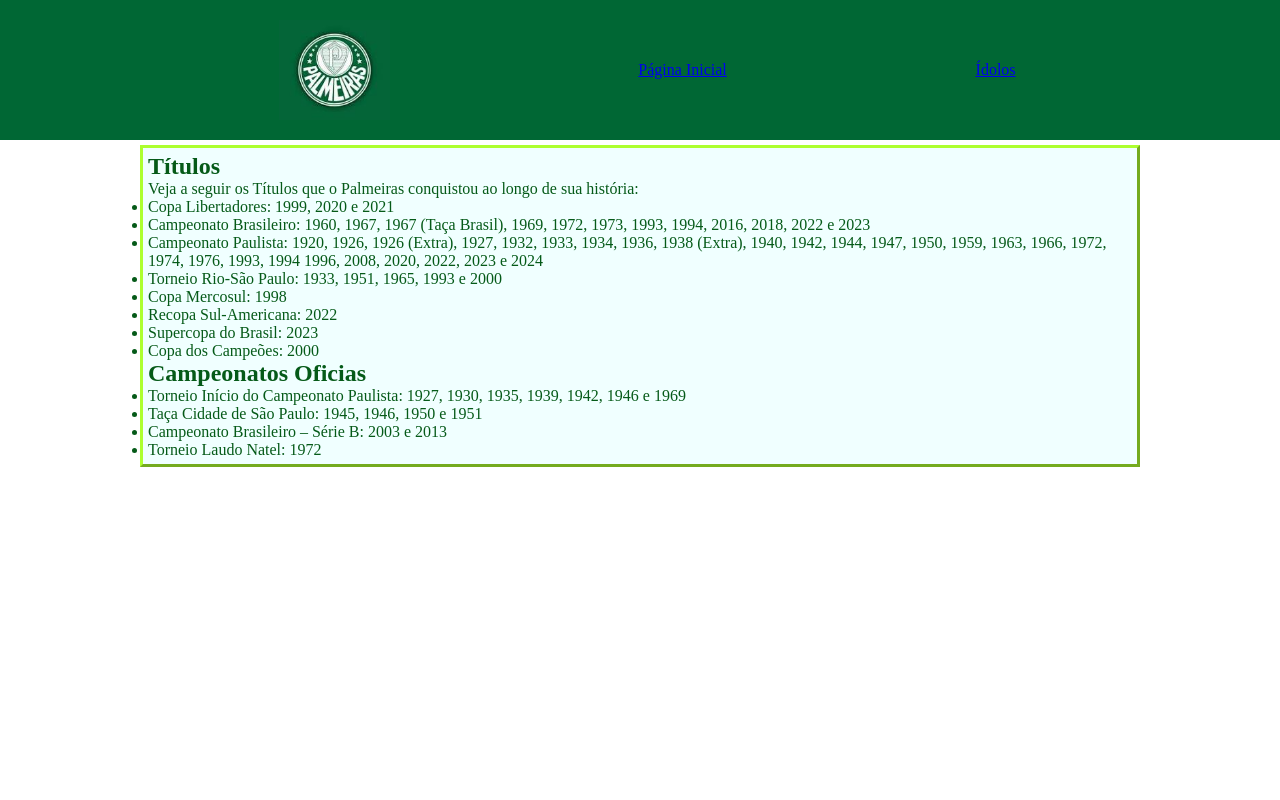
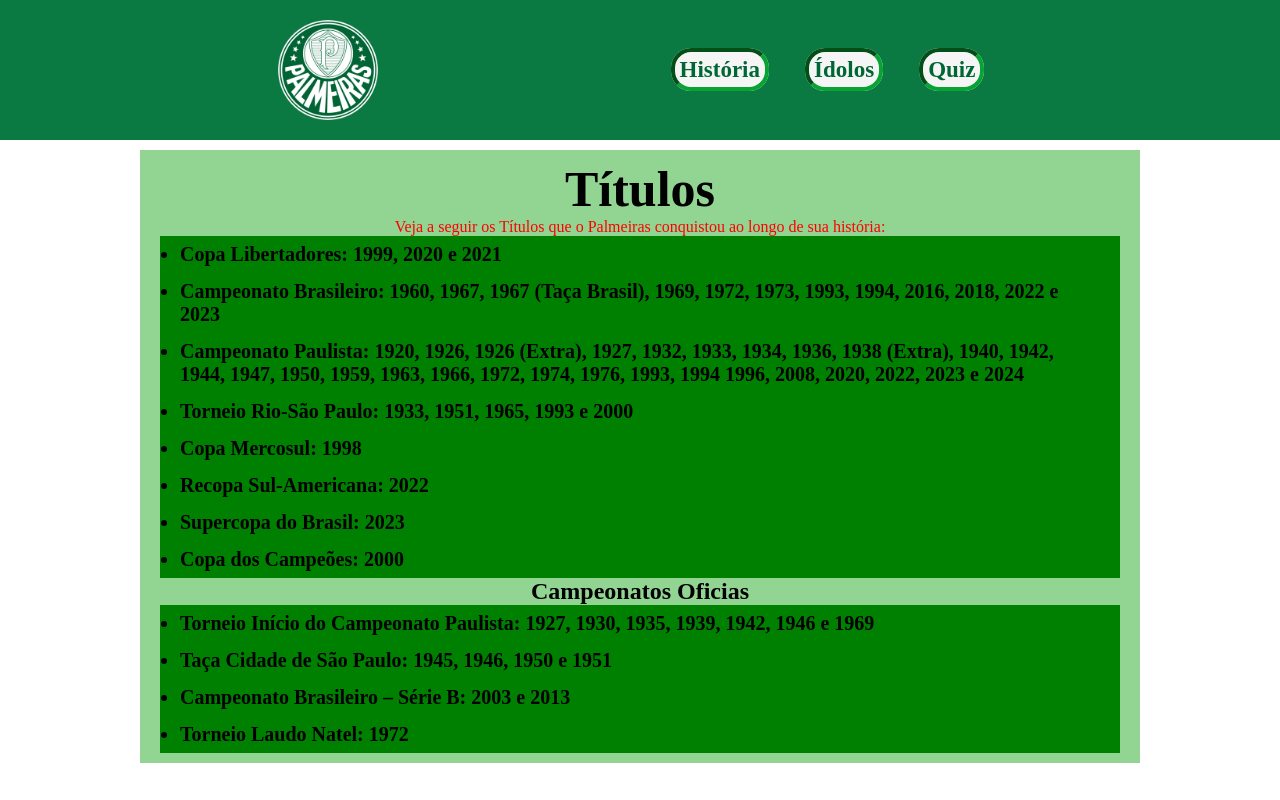
Before and after one commit to samuel19-14/palmeiras-projeto, a plain HTML site: page pages/titulos.html in a window 1280 px wide. Drawn offline with Linux system fonts and the light colour scheme; files that its build step writes are made by us from their sources.

Commit message:
um pouco da pagina titulos (muito feio)

```diff
--- a/pages/idolos.css
+++ b/pages/idolos.css
@@ -13,7 +13,7 @@
 }
 
 header {
-     background: rgb(0, 103, 52);
+     background: rgb(10, 122, 66);
      position: fixed;
      width: 100%;
      z-index: 10;
@@ -28,21 +28,20 @@
     align-items: center;
     img {
         height: 10rem;
-        margin-left: 1.5rem;
     }
 }
 
 ul {
     display: flex;
     justify-content: space-around;
-    width: 40rem;
+    width: 35rem;
     list-style: none;
     li {
         a {
             padding: .5rem;
             font-size: 2.3rem;
             font-weight: 700;
-            border: .4rem solid rgb(3, 170, 70);
+            border: .4rem inset rgb(7, 163, 51);
             border-radius: 2rem;
             text-decoration: none;
             color: rgb(0, 103, 52);
@@ -100,6 +99,7 @@
         height: 30rem;
         width: 30rem;
         border-radius: 50%;
+        border: .3rem solid;
     }
     .text-container {
         display: flex;
@@ -114,6 +114,7 @@
     p {
         width: 50rem;
         font-size: 2.3rem;
+        line-height: 3rem;
         text-align: justify;
     }
 }
--- /dev/null
+++ b/pages/titulos.css
@@ -0,0 +1,85 @@
+* {
+    margin: 0;
+    padding: 0;
+    box-sizing: border-box;
+}
+
+:root {
+    font-size: 62.5%;
+}
+
+body {
+    font-size: 1.6rem;
+}
+
+header {
+    background-color: rgb(10, 122, 66);
+    position: fixed;
+    width: 100%;
+    z-index: 10;
+}
+
+nav {
+    display: flex;
+    justify-content: space-around;
+    align-items: center;
+    width: 100rem;
+    margin-inline: auto;
+    height: 14rem;
+    img{
+        width: 10rem;
+    }
+    ul {
+        display: flex;
+        justify-content: space-around;
+        width: 35rem;
+        list-style: none;
+        li {
+            a {
+                padding: .5rem;
+                font-size: 2.3rem;
+                font-weight: 700;
+                border: .4rem inset rgb(7, 163, 51);
+                border-radius: 2rem;
+                text-decoration: none;
+                color: rgb(0, 103, 52);
+                background: whitesmoke;
+            }
+        }
+    }
+}
+
+main {
+    position: relative;
+    top: 15rem;
+    width: 100rem;
+    margin-inline: auto;
+    background-color: rgb(146, 212, 146);
+    padding: 1rem 2rem;
+}
+
+h1 {
+    text-align: center;
+    font-size: 5rem;
+}
+
+h2 {
+    text-align: center;
+}
+
+p {
+    text-align: center;
+    color: red;
+}
+
+.lista {
+    display: flex;
+    flex-direction: column;
+    padding-inline: 2rem;
+    background-color: green;
+    li{
+        font-size: 2rem;
+        font-weight: 600;
+        padding-block: .7rem;
+    }
+}
--- a/pages/titulos.html
+++ b/pages/titulos.html
@@ -3,30 +3,35 @@
 <head>
     <meta charset="UTF-8">
     <meta name="viewport" content="width=device-width, initial-scale=1.0">
-    <link rel="stylesheet" href="style.css">
+    <link rel="stylesheet" href="titulos.css">
     <title>Títulos do Verdão</title>
 </head>
 <body>
     <header>
-        <nav class="nav">
-            <img src="../imagens/logopalmeiras.png" alt="logo do palmeiras">
-            <a class="aimg" href="../index.html">Página Inicial</a>
-            <a class="aimg" href="./idolos.html">Ídolos</a>
 
-        </nav>
+            <nav>
+
+                <img src="../imagens/atual logo.png" alt="logo do palmeiras">
+
+                    <ul>
+                      <li> <a  href="../index.html">História</a> </li>
+                      <li> <a  href="./idolos.html">Ídolos</a> </li>
+                      <li> <a  href="./quiz.html">Quiz</a> </li>
+                    </ul>
+
+            </nav>
+
     </header>
-
     <main>
 
-      <section id="titulos">
 
           <h1>Títulos</h1>
 
           <p>Veja a seguir os Títulos que o Palmeiras conquistou ao longo de sua história:</p>
 
-          <section id="tituloslista"></section>
 
-        <ul>
+
+            <ul class="lista">
             <li>Copa Libertadores: 1999, 2020 e 2021</li>
             <li>Campeonato Brasileiro: 1960, 1967, 1967 (Taça Brasil), 1969, 1972, 1973, 1993, 1994, 2016, 2018, 2022 e 2023</li>
             <li>Campeonato Paulista: 1920, 1926, 1926 (Extra), 1927, 1932, 1933, 1934, 1936, 1938 (Extra), 1940, 1942, 1944, 1947, 1950, 1959, 1963, 1966, 1972, 1974, 1976, 1993, 1994 1996, 2008, 2020, 2022, 2023 e 2024</li>
@@ -37,17 +42,19 @@
             <li>Copa dos Campeões: 2000</li>
         </ul>
 
-        <h2>Campeonatos Oficias</h2>
 
-        <ul>
+
+    <h2>Campeonatos Oficias</h2>
+
+
+
+        <ul class="lista">
             <li>Torneio Início do Campeonato Paulista: 1927, 1930, 1935, 1939, 1942, 1946 e 1969</li>
             <li>Taça Cidade de São Paulo: 1945, 1946, 1950 e 1951</li>
             <li>Campeonato Brasileiro – Série B: 2003 e 2013</li>
             <li>Torneio Laudo Natel: 1972</li>
         </ul>
 
-    </section>
-
     </main>
 </body>
 </html>
--- a/style.css
+++ b/style.css
@@ -13,7 +13,7 @@
 }
 
 header {
-     background: rgb(0, 103, 52);
+     background: rgb(10, 122, 66);
      position: fixed;
      width: 100%;
      z-index: 10;
@@ -28,7 +28,6 @@
     margin-inline: auto;
         img {
     height: 10rem;
-    margin-left: 1.5rem;
 }
 
 ul {
@@ -51,7 +50,7 @@
     padding: .5rem;
     font-size: 2.3rem;
     font-weight: 700;
-    border: .4rem solid rgb(3, 170, 70);
+    border: .4rem inset rgb(7, 163, 51);
     border-radius: 2rem;
     text-decoration: none;
     color: rgb(0, 103, 52);
```
Also changed, not shown: pages/idolos.html (+3 -3 lines).
